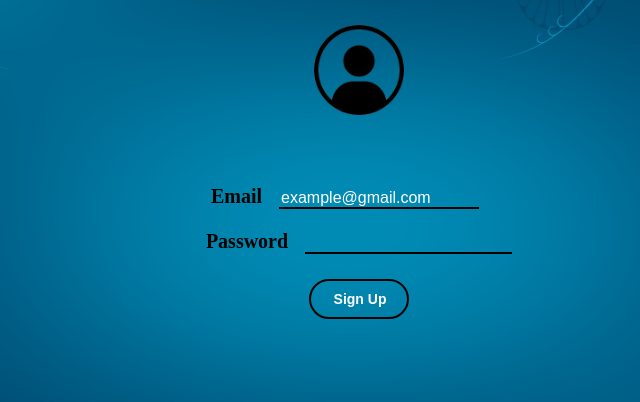
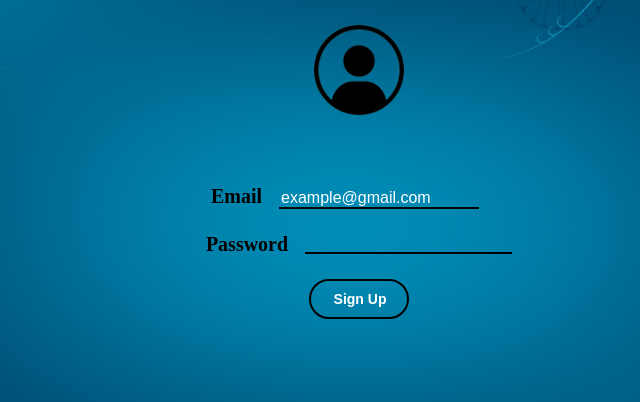
Before and after one commit to Samirpopstar/basicLogin, a plain HTML site: page index.html in a window 1280 px wide. Shown: the part 170-572 px from the top of the page, 281-921 px from the left. Drawn offline with Linux system fonts and the light colour scheme.

Commit message:
Update style.css

```diff
--- a/style.css
+++ b/style.css
@@ -57,9 +57,6 @@ h1{
 
 .form{
     text-align: center;
-    width:50%;
-    height: 300px;
-    margin: auto;
     margin-top: 150px;
 }
 
@@ -138,3 +135,8 @@ a:hover{
     background-color: darkcyan;
     cursor: pointer;
 }
+
+label[for="pass"]{
+    position: relative;
+    top:3px;
+}
```
